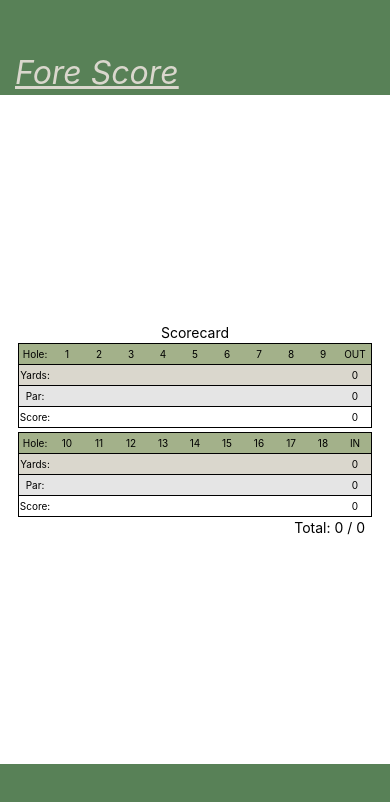
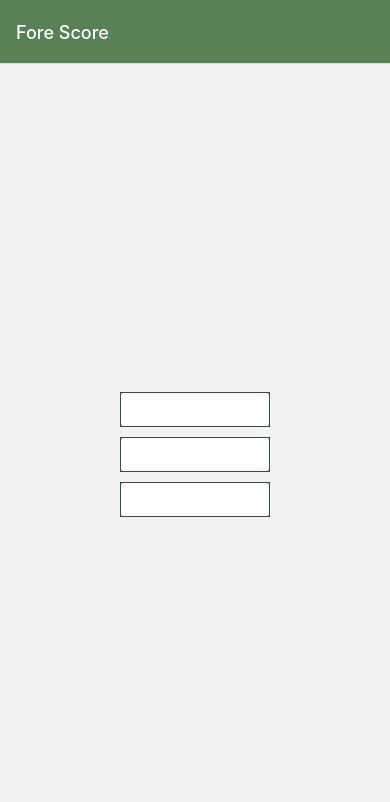
Before and after one commit to pdaly91/Fore-Score, a React Native app: screen / in a window 390 px wide. Shown: the top 802 px of the page. Built offline with nearby package versions, Linux system fonts and the light colour scheme.

Commit message:
set up stack views

```diff
--- a/App.js
+++ b/App.js
@@ -3,16 +3,40 @@ import { StatusBar } from 'expo-status-bar';
 import { StyleSheet, Text, View } from 'react-native';
 import * as React from 'react';
 import { NavigationContainer } from '@react-navigation/native';
+import { createNativeStackNavigator } from '@react-navigation/native-stack';
 
-import Home from './screens/Home.jsx';
+import HomeScreen from './screens/Home.jsx';
+import Scorecard from './screens/Scorecard.jsx';
+
+const Stack = createNativeStackNavigator();
 
 export default function App() {
   return (
     <NavigationContainer>
-      <View style={styles.container}>
-        <StatusBar style="auto" />
-        <Home />
-      </View>
+      <Stack.Navigator initialRouteName="Home">
+        <Stack.Screen
+          name="Home"
+          component={HomeScreen}
+          options={{
+            title: "Fore Score",
+            headerStyle: {
+              backgroundColor: '#588157',
+            },
+            headerTintColor: '#FFF'
+          }}
+        />
+        <Stack.Screen
+          name="Scorecard"
+          component={Scorecard}
+          options={{
+            title: "Scorecard",
+            headerStyle: {
+              backgroundColor: '#588157',
+            },
+            headerTintColor: '#FFF'
+          }}
+        />
+      </Stack.Navigator>
     </NavigationContainer>
 
   );
--- a/package.json
+++ b/package.json
@@ -10,14 +10,15 @@
   },
   "dependencies": {
     "@react-navigation/native": "^6.1.7",
+    "@react-navigation/native-stack": "^6.9.13",
     "@react-navigation/stack": "^6.3.17",
     "expo": "~48.0.18",
     "expo-status-bar": "~1.4.4",
     "react": "18.2.0",
     "react-native": "0.71.8",
+    "react-native-gesture-handler": "~2.9.0",
     "react-native-safe-area-context": "4.5.0",
-    "react-native-screens": "~3.20.0",
-    "react-native-gesture-handler": "~2.9.0"
+    "react-native-screens": "~3.20.0"
   },
   "devDependencies": {
     "@babel/core": "^7.20.0"
--- a/screens/Home.jsx
+++ b/screens/Home.jsx
@@ -1,27 +1,49 @@
 import { Text, View, StyleSheet, Button, SafeAreaView } from 'react-native';
 import React from 'react';
 
-import Header from './components/Header.jsx';
-import Footer from './components/Footer.jsx';
-import Scorecard from './Scorecard.jsx';
-
 const { useState } = React;
 
-export default function Home() {
+export default function Home({ navigation }) {
 
   return (
-    // <SafeAreaView>
-      <View style={styles.container}>
-        <Header />
-        <Scorecard />
-        <Footer />
+    <View style={styles.container}>
+      <View style={styles.button}>
+        <Button
+          title="Play A Game"
+          onPress={() => navigation.navigate('Scorecard')}
+          color='#FFF'
+        />
       </View>
-    // </SafeAreaView>
+      <View style={styles.button}>
+        <Button
+          title="View History"
+          // onPress={() => navigation.navigate('Scorecard')}
+          color='#FFF'
+        />
+      </View>
+      <View style={styles.button}>
+        <Button
+          title="View Bag"
+          // onPress={() => navigation.navigate('Scorecard')}
+          color='#FFF'
+        />
+      </View>
+    </View>
   );
 };
 
 const styles = StyleSheet.create({
   container: {
-    flex: 1
+    flex: 1,
+    justifyContent: 'center',
+    alignItems: 'center'
   },
+  button: {
+    margin: 5,
+    borderWidth: 1,
+    maxWidth: 150,
+    minWidth: 150,
+    backgroundColor: '#588157',
+    borderColor: '#344E41'
+  }
 });
--- a/screens/Scorecard.jsx
+++ b/screens/Scorecard.jsx
@@ -4,9 +4,9 @@ import React from 'react';
 const { useState } = React;
 
 export default function Scorecard() {
-  const currentHole = 0;
   const holesFront = [1, 2, 3, 4, 5, 6, 7, 8, 9];
   const holesBack = [10, 11, 12, 13, 14, 15, 16, 17, 18];
+  const currentHole = useState(0);
   const [yardsFront, setYardsFront] = useState([null, null, null, null, null, null, null, null, null]);
   const [yardsBack, setYardsBack] = useState([null, null, null, null, null, null, null, null, null]);
   const [parFront, setParFront] = useState([null, null, null, null, null, null, null, null, null]);
--- a/screens/components/Header.jsx
+++ b/screens/components/Header.jsx
@@ -17,14 +17,12 @@ const styles = StyleSheet.create({
     flex: 1,
     backgroundColor: '#588157',
     justifyContent: 'center',
-    maxHeight: 95,
+    maxHeight: 90,
   },
   headerText: {
-    marginLeft: 15,
+    textAlign: 'center',
     marginTop: 50,
     color: '#DAD7CD',
-    fontSize: 32,
-    fontStyle: 'italic',
-    textDecorationLine: 'underline'
+    fontSize: 24,
   }
 });
```
Also changed, not shown: 1 other file (tests, documents, lock files or other folders).
